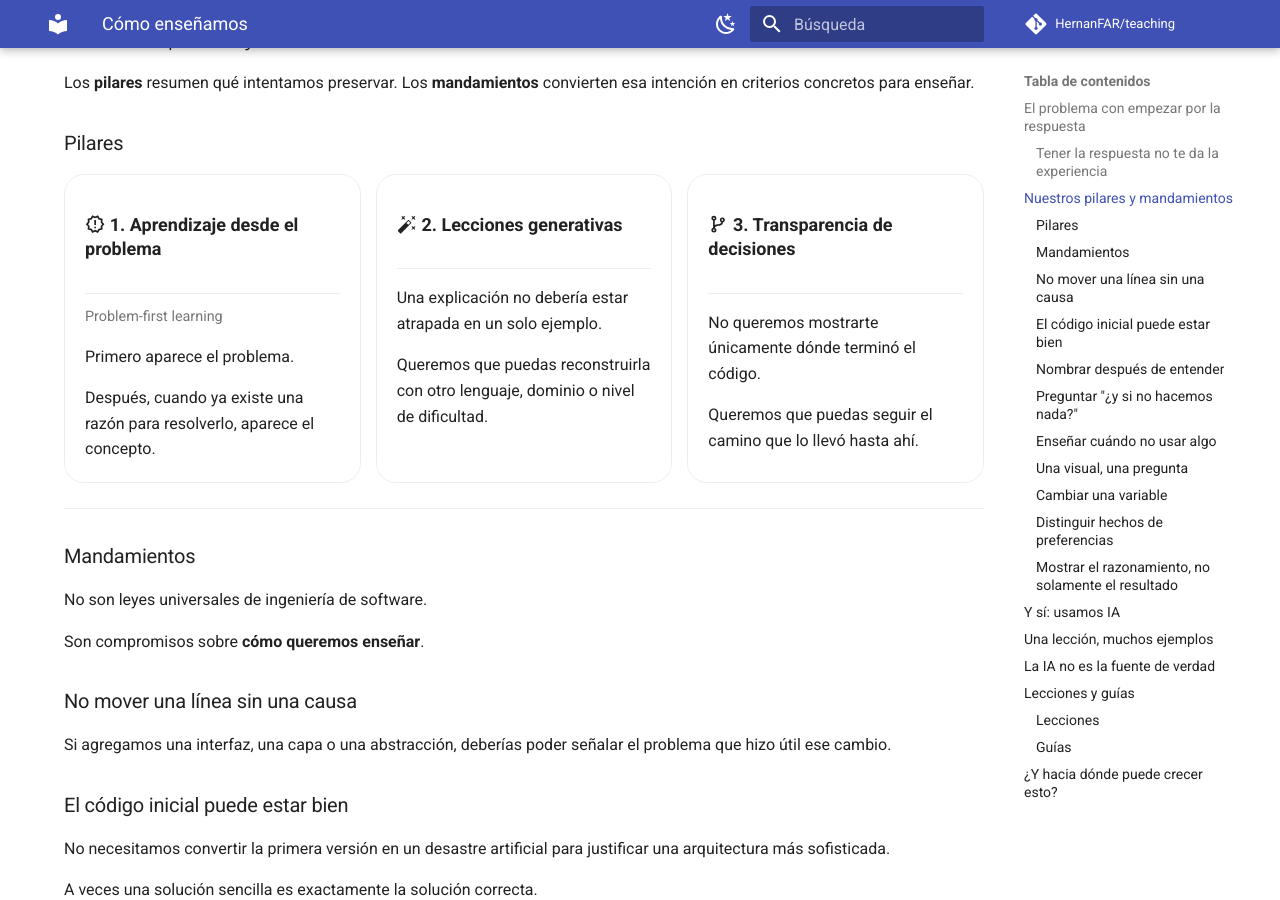
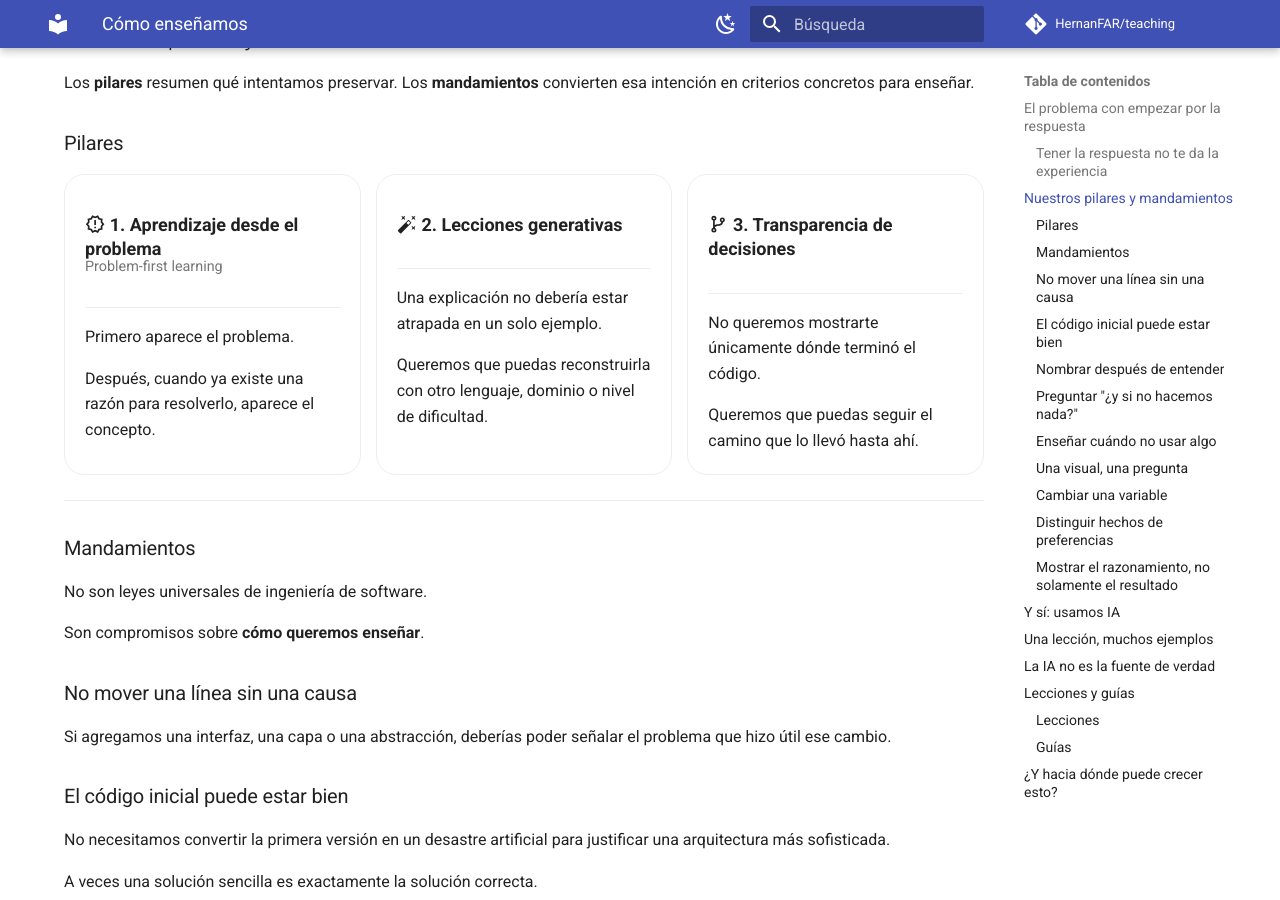
Before and after one commit to HernanFAR/teaching, an MkDocs documentation site: the page built from docs/about/how-we-teach.md, in a window 1280 px wide and 900 px high, scrolled down 3226 px. Built offline with MkDocs 1.6.1 and Material for MkDocs 9.7.7, drawn with Linux system fonts in a browser that asks for light colours; comment, search, counter and statistics services are not loaded.

Commit message:
style: keep pillar translation inside title

```diff
--- a/docs/about/how-we-teach.md
+++ b/docs/about/how-we-teach.md
@@ -163,9 +163,10 @@ Los **pilares** resumen qué intentamos preservar. Los **mandamientos** conviert
 
 <div class="pillar-card" markdown>
 
-<div class="pillar-card__title" markdown>:material-alert-decagram-outline: **1. Aprendizaje desde el problema**</div>
-
+<div class="pillar-card__title" markdown>
+:material-alert-decagram-outline: **1. Aprendizaje desde el problema**
 <span class="pillar-translation" lang="en">Problem-first learning</span>
+</div>
 
 Primero aparece el problema.
 
```
